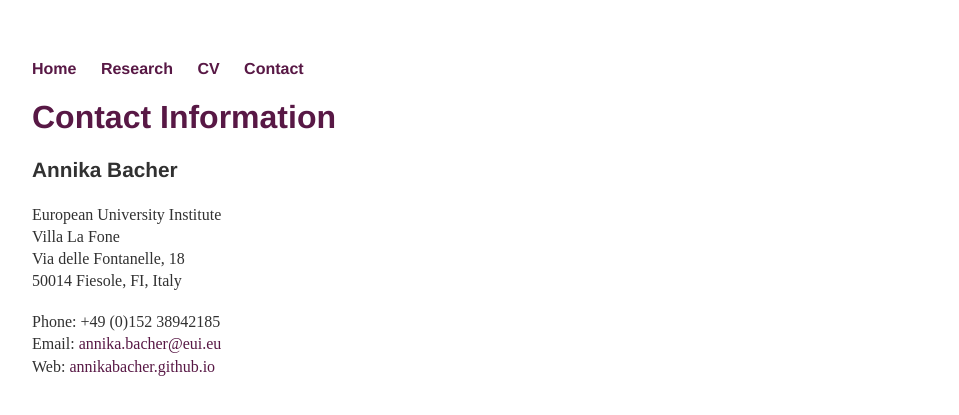
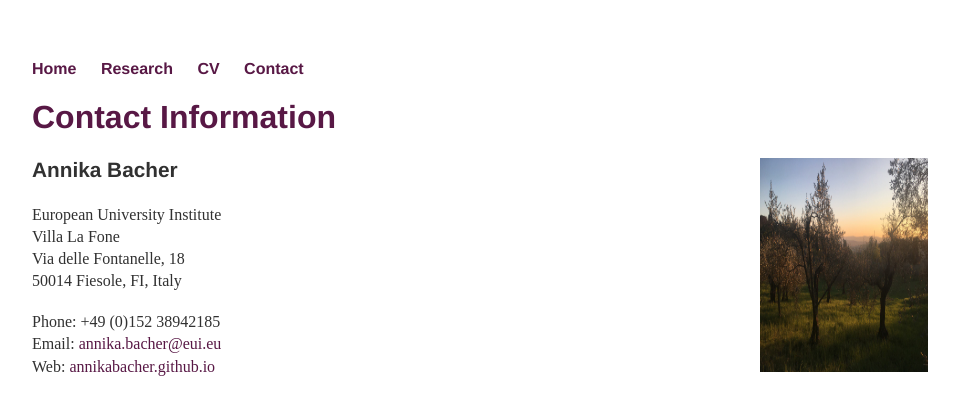
Before and after one commit to annikabacher/annikabacher.github.io, a Jekyll site: the page built from contact/index.html, in a window 1280 px wide. Shown: the top 415 px of the page, without its empty margins (160-1119 px from the left). Built offline with Jekyll 4.4.1, drawn with Linux system fonts in a browser that asks for light colours.

Commit message:
add picuture

```diff
--- a/contact/index.html
+++ b/contact/index.html
@@ -4,7 +4,8 @@
 ---
 	<h1>{{ page.title }}</h1>
 
-	<h3>  Annika Bacher </h3>
+	<h3><img src="badiagarden.jpg" alt="Smiley face" style="float:right;width:168px;height:214px;">Annika Bacher</h3>
+
 
 	<p> <small> European University Institute <br>
 	Villa La Fone <br>
--- a/index.html
+++ b/index.html
@@ -4,7 +4,7 @@
 ---
 <div class="blurb">
 
-	<h1><img src="img_github.jpg" alt="Smiley face" style="float:right;width:168px;height:214px;">Annika Bacher</h1>
+	<h2><img src="bacher.jpg" alt="Smiley face" style="float:right;width:168px;height:214px;">Annika Bacher</h2>
 
 	<p>Welcome!</p>
 	<p> I am a PhD Candidate in Economics at the European University Institute in Florence, Italy. My advisors are <a href="https://sites.google.com/site/coopereconomics/">Russell Cooper</a> and <a href="https://sites.google.com/site/tfcrossley/">Thomas Crossley</a>.</p>
```
Also changed, not shown: contact/badiagarden.jpg (added), contact/valdaosta.jpg (added).
